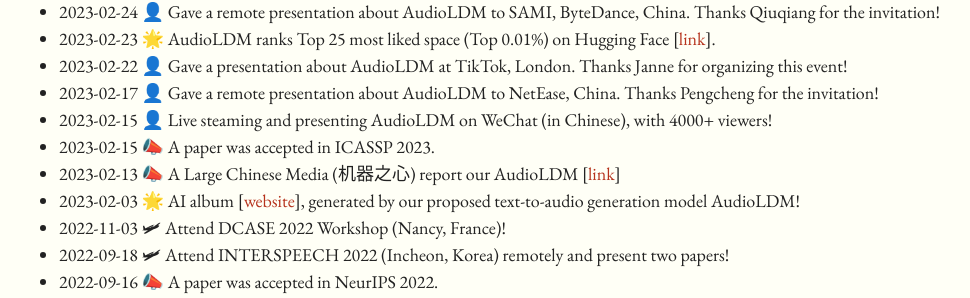
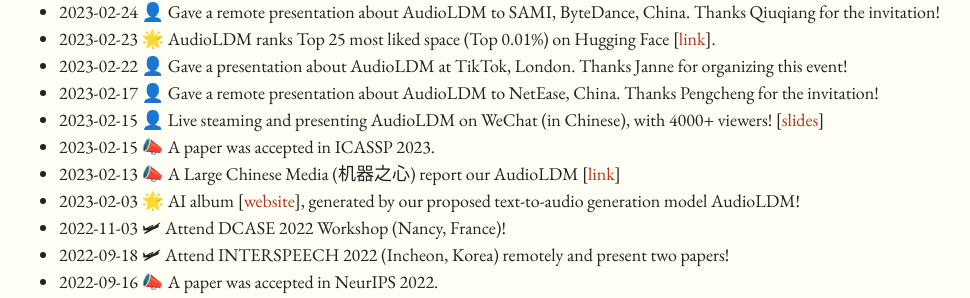
Before and after one commit to haoheliu/haoheliu.github.io, a Jekyll site: the page built from index.md, in a window 1280 px wide and 900 px high, scrolled down 1030 px. Shown: the part 152-450 px from the top of the window, without its empty margins (50-1020 px from the left). Built offline with Jekyll 4.4.1, drawn with Linux system fonts in a browser that asks for light colours; comment, search, counter and statistics services are not loaded.

Commit message:
add slides for AudioLDM

```diff
--- a/index.md
+++ b/index.md
@@ -128,7 +128,7 @@ news:
       - time: 2023-02-17 &#128100;
         note: Gave a remote presentation about AudioLDM to NetEase, China. Thanks Pengcheng for the invitation!
       - time: 2023-02-15 &#128100;
-        note: Live steaming and presenting AudioLDM on WeChat (in Chinese), with 4000+ viewers!
+        note: Live steaming and presenting AudioLDM on WeChat (in Chinese), with 4000+ viewers! [<a href="pdf/AudioLDM_2023_02_15.pdf">slides</a>]
       - time: 2023-02-15 &#128227;
         note: A paper was accepted in ICASSP 2023.
       - time: 2023-02-13 &#128227;
```
Also changed, not shown: 3 other files.
